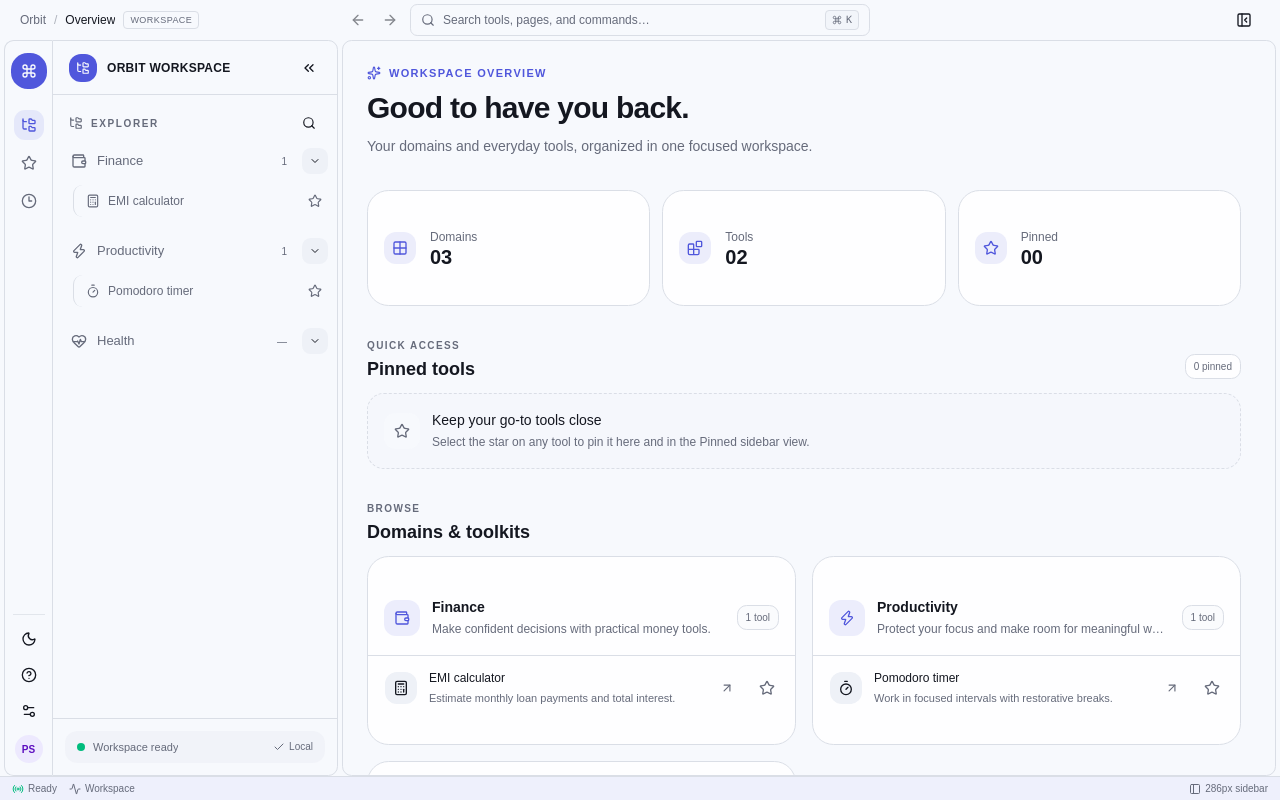
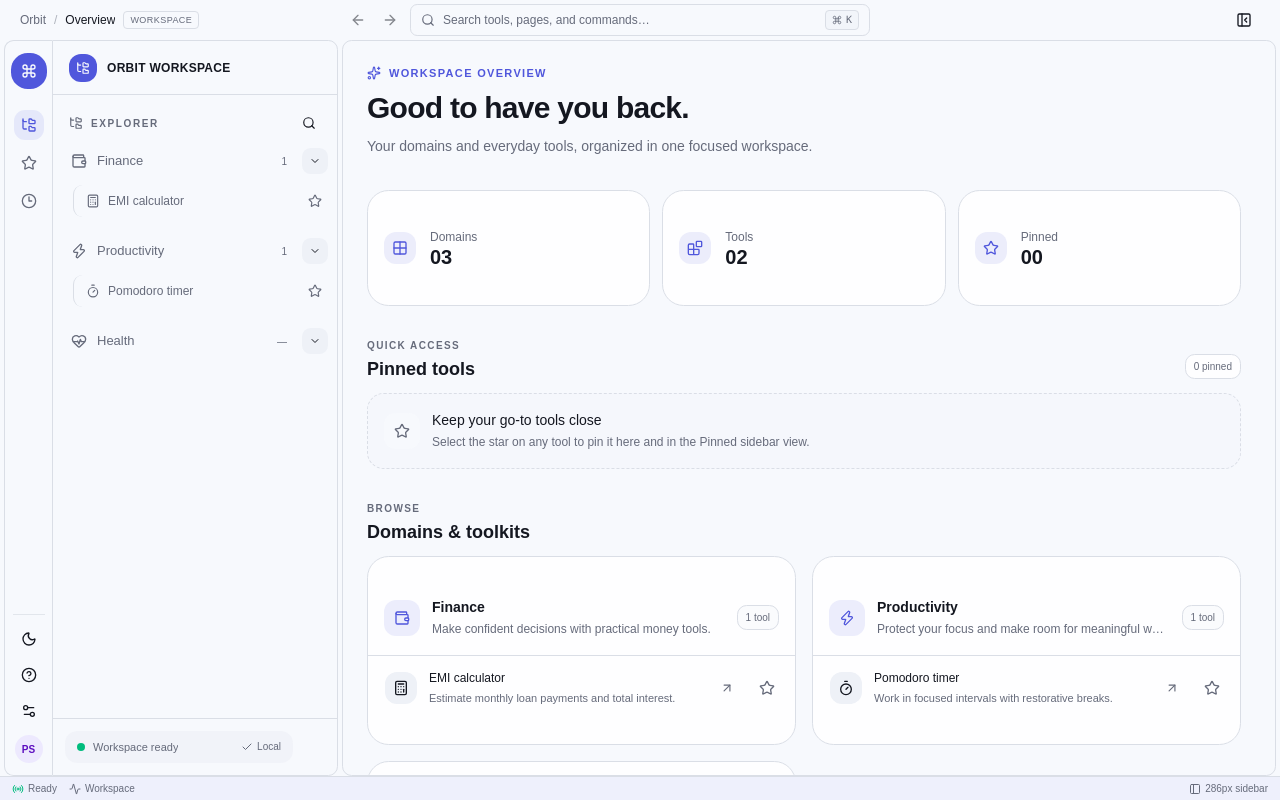
Before and after one commit to shrey714/All-In-One-Template, a React (Vite) app in the folder apps/web/: page / in a window 1280 px wide. Built offline with nearby package versions, Linux system fonts and the light colour scheme.

Commit message:
feat: keep sidebar collapse controls at the bottom
Co-authored-by: Manus <dev-agent@manus.ai>

```diff
--- a/apps/web/src/shared/components/layout/WorkspaceSidebar.tsx
+++ b/apps/web/src/shared/components/layout/WorkspaceSidebar.tsx
@@ -100,7 +100,7 @@ export function WorkspaceSidebar({ view, collapsed, onToggle, width }: Props) {
         id="workspace-sidebar"
         aria-label="Collapsed domain and tool navigation"
         style={{ width }}
-        className="mr-0.5 flex shrink-0 flex-col items-center overflow-hidden rounded-r-md border border-border"
+        className="group/sidebar mr-0.5 flex shrink-0 flex-col items-center overflow-hidden rounded-r-md border border-border"
       >
         <div className="grid h-[54px] w-full shrink-0 place-items-center border-b border-border">
           <FolderTree className="size-4 text-primary" />
@@ -143,6 +143,7 @@ export function WorkspaceSidebar({ view, collapsed, onToggle, width }: Props) {
             title="Expand sidebar · ⌘B"
             aria-label="Expand sidebar · ⌘B"
             onClick={onToggle}
+            className="opacity-0 transition-opacity group-focus-within/sidebar:opacity-100 group-hover/sidebar:opacity-100"
           >
             <ChevronsRight />
           </Button>
@@ -176,9 +177,9 @@ export function WorkspaceSidebar({ view, collapsed, onToggle, width }: Props) {
       id="workspace-sidebar"
       aria-label="Domain and tool navigation"
       style={{ width }}
-      className="mr-0.5 flex shrink-0 flex-col overflow-hidden rounded-r-md border border-border transition-[width] duration-150"
+      className="group/sidebar mr-0.5 flex shrink-0 flex-col overflow-hidden rounded-r-md border border-border transition-[width] duration-150"
     >
-      <div className="flex h-[54px] w-full shrink-0 items-center justify-between border-b border-border px-4">
+      <div className="flex h-[54px] w-full shrink-0 items-center border-b border-border px-4">
         <div className="flex min-w-0 items-center gap-2.5">
           <span className="grid size-7 shrink-0 place-items-center rounded-lg bg-primary text-primary-foreground">
             <FolderTree className="size-3.5" />
@@ -187,15 +188,6 @@ export function WorkspaceSidebar({ view, collapsed, onToggle, width }: Props) {
             ORBIT WORKSPACE
           </span>
         </div>
-        <Button
-          variant="ghost"
-          size="icon-xs"
-          title="Collapse sidebar · ⌘B"
-          aria-label="Collapse sidebar · ⌘B"
-          onClick={onToggle}
-        >
-          <ChevronsLeft className="size-4" />
-        </Button>
       </div>
 
       <div className="flex w-full shrink-0 items-center justify-between px-4 pt-4 pb-2">
@@ -383,8 +375,8 @@ export function WorkspaceSidebar({ view, collapsed, onToggle, width }: Props) {
           </nav>
         )}
       </div>
-      <div className="w-full shrink-0 border-t border-border px-3 py-3">
-        <div className="flex items-center justify-between gap-2 rounded-lg bg-muted/60 px-3 py-2">
+      <div className="flex w-full shrink-0 items-center gap-1 border-t border-border px-3 py-3">
+        <div className="flex min-w-0 flex-1 items-center justify-between gap-2 rounded-lg bg-muted/60 px-3 py-2">
           <div className="flex min-w-0 items-center gap-2">
             <span className="size-2 shrink-0 rounded-full bg-emerald-500" />
             <span className="truncate text-[11px] text-muted-foreground">
@@ -398,6 +390,16 @@ export function WorkspaceSidebar({ view, collapsed, onToggle, width }: Props) {
             Local
           </span>
         </div>
+        <Button
+          variant="ghost"
+          size="icon-xs"
+          title="Collapse sidebar · ⌘B"
+          aria-label="Collapse sidebar · ⌘B"
+          onClick={onToggle}
+          className="size-7 shrink-0 opacity-0 transition-opacity group-focus-within/sidebar:opacity-100 group-hover/sidebar:opacity-100"
+        >
+          <ChevronsLeft className="size-4" />
+        </Button>
       </div>
     </aside>
   )
```
